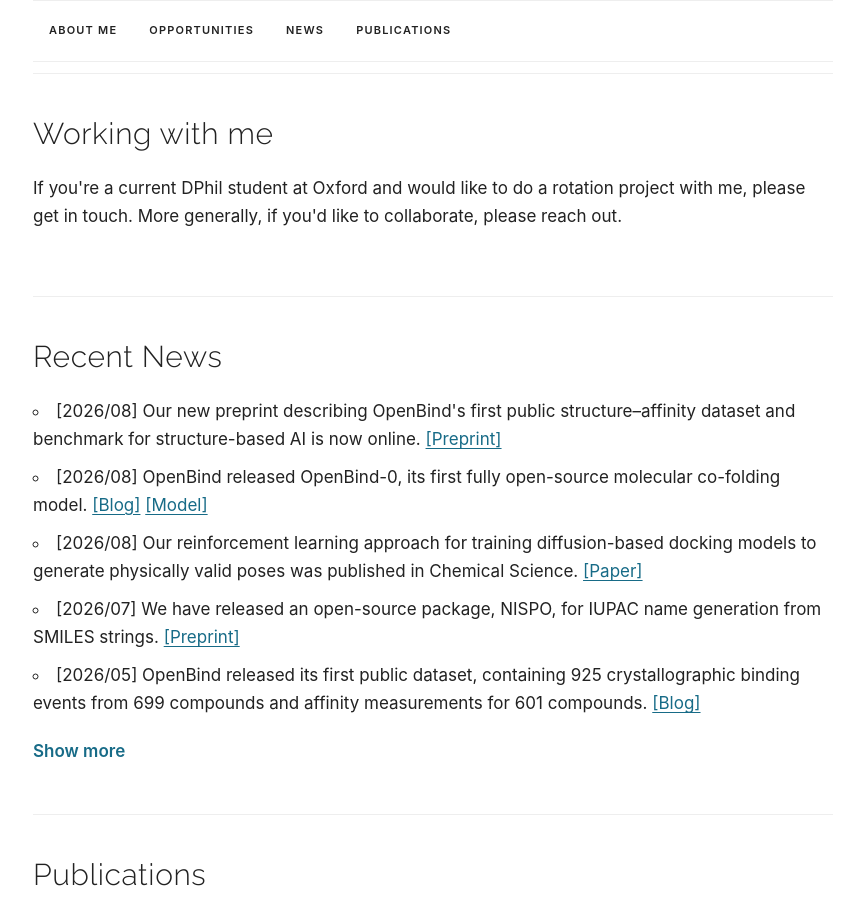
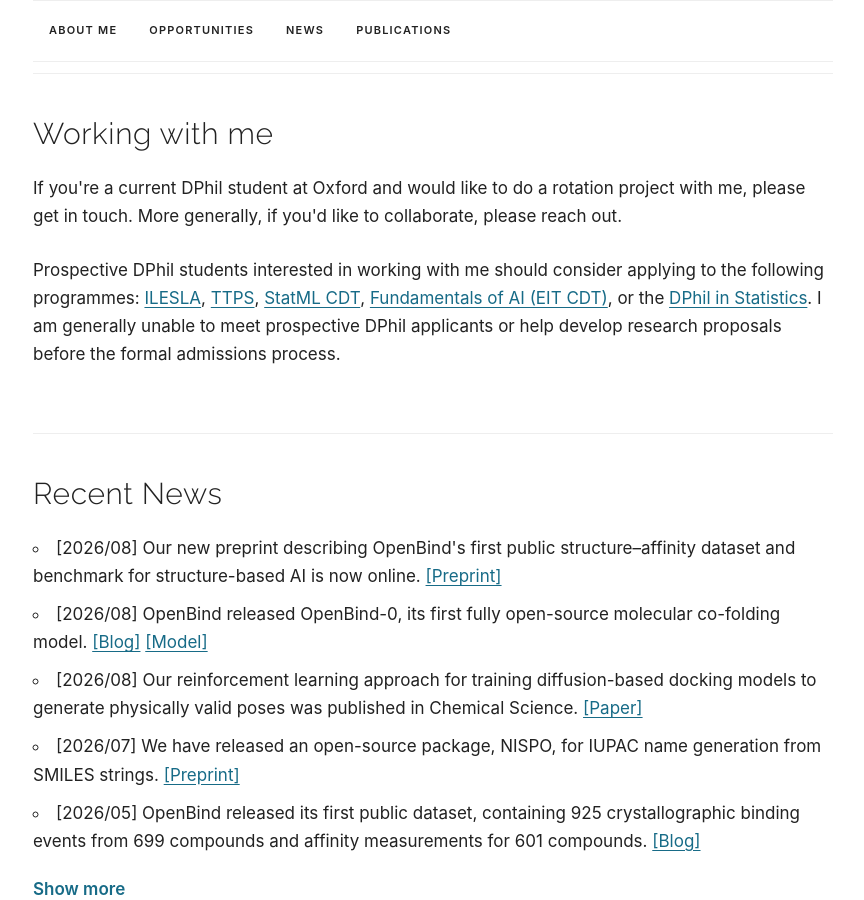
Before and after one commit to fimrie/fimrie.github.io, a Jekyll site: the page built from index.html, in a window 1280 px wide and 900 px high, scrolled down 1058 px. Shown: the whole window, without its empty margins (207-1071 px from the left). Built offline with Jekyll 4.4.1, drawn with Linux system fonts in a browser that asks for light colours; some web fonts are replaced.

Commit message:
Clarify DPhil enquiries and restore local preview (#13)

```diff
--- a/_config.yml
+++ b/_config.yml
@@ -20,4 +20,5 @@
   - Gemfile
   - Gemfile.lock
   - README.md
+  - bin
   - vendor
--- a/index.html
+++ b/index.html
@@ -31,6 +31,11 @@
   <p>
     If you're a current DPhil student at Oxford and would like to do a rotation project with me, please get in touch.
     More generally, if you'd like to collaborate, please reach out.
+  </p>
+
+  <p>
+    Prospective DPhil students interested in working with me should consider applying to the following programmes: <a href="https://www.ilesla.ox.ac.uk/">ILESLA</a>, <a href="https://ttps.ox.ac.uk/">TTPS</a>, <a href="https://statml.io/">StatML CDT</a>, <a href="https://www.ox.ac.uk/admissions/graduate/courses/cdt-fundamentals-of-artificial-intelligence">Fundamentals of AI (EIT CDT)</a>, or the <a href="https://www.ox.ac.uk/admissions/graduate/courses/dphil-statistics">DPhil in Statistics</a>.
+    I am generally unable to meet prospective DPhil applicants or help develop research proposals before the formal admissions process.
   </p>
 </div>
 
```
Also changed, not shown: Gemfile.lock, README.md, 1 other file.
